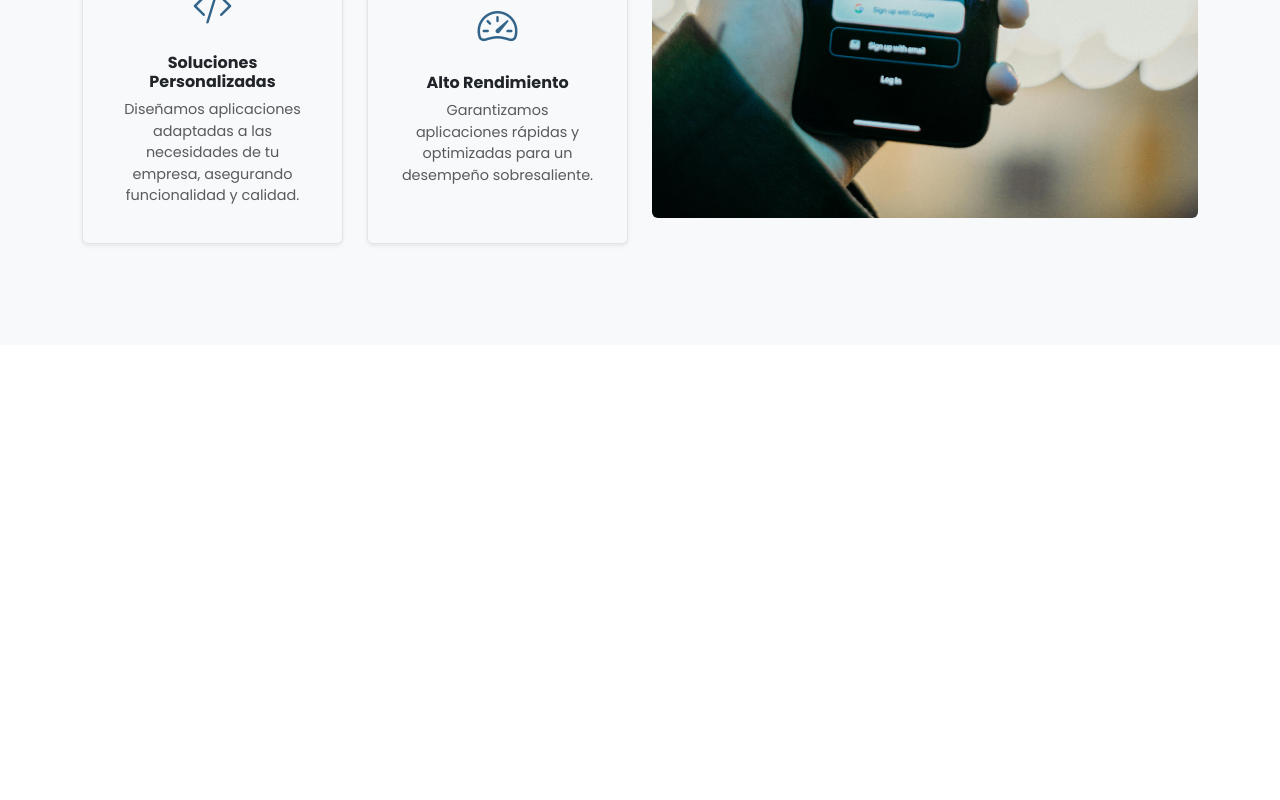
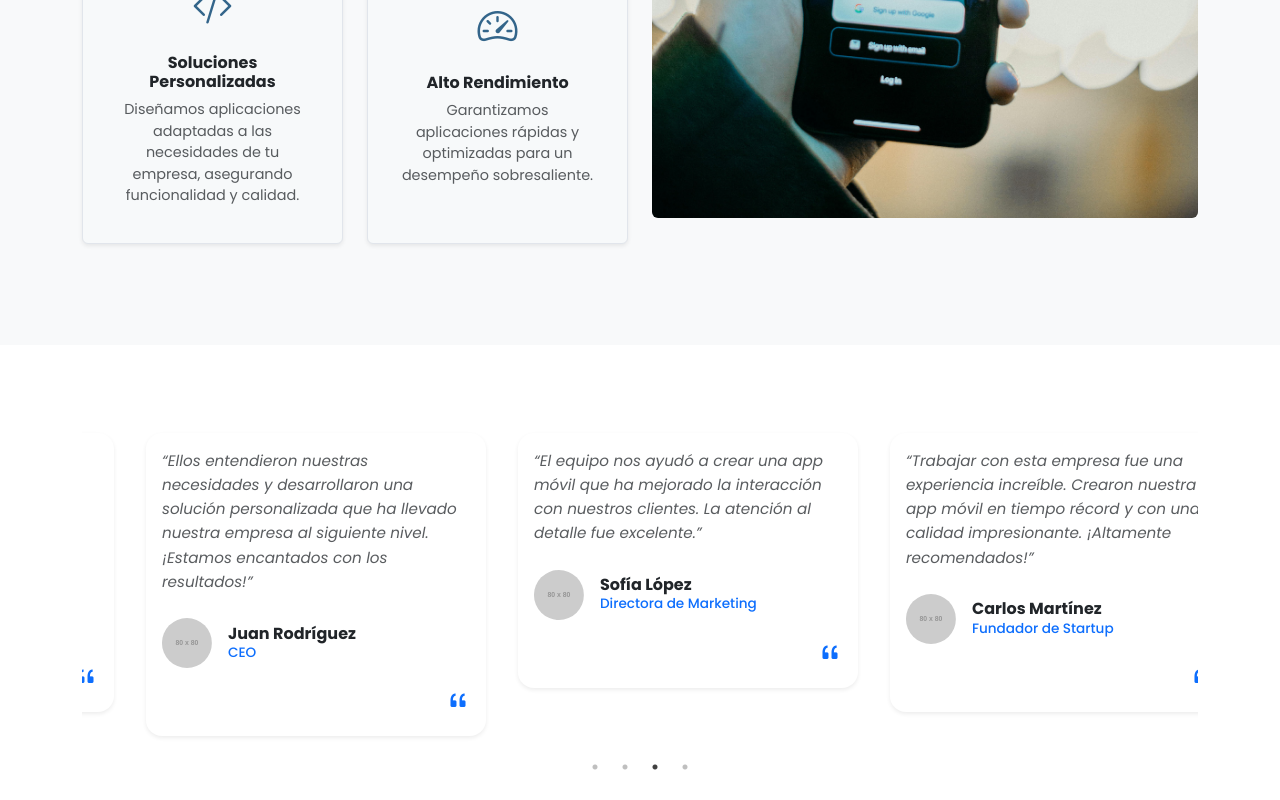
Before and after one commit to axxving/app-jsdevs-axv, a React (Vite) app: page / in a window 1280 px wide. Shown: the part 3763-4563 px from the top of the page. Before the commit the page ends 4132 px from the top, so only its background shows below. Built offline with nearby package versions, Linux system fonts and the light colour scheme.

Commit message:
fix: testimonials

```diff
--- a/src/components/page/Page.jsx
+++ b/src/components/page/Page.jsx
@@ -35,8 +35,8 @@ export const Page = () => {
             <Services />
             <Technologies />
             <Reasons />
-            {/* <Testimonials />
-            <CallToAction />
+            <Testimonials />
+            {/* <CallToAction />
             <CaseStudies />
             <Process />
             <FAQSection />
--- a/src/components/page/testimonials/Testimonials.jsx
+++ b/src/components/page/testimonials/Testimonials.jsx
@@ -11,7 +11,7 @@ export const Testimonials = () => {
         slidesToShow: 3, // Cantidad de testimonios visibles
         slidesToScroll: 1, // Desplazarse uno por uno
         autoplay: true, // Activar autoplay
-        autoplaySpeed: 3000, // Tiempo entre cada desplazamiento automático (3 segundos)
+        autoplaySpeed: 3000, // Tiempo entre desplazamientos automáticos
         responsive: [
             {
                 breakpoint: 768,
@@ -56,7 +56,7 @@ export const Testimonials = () => {
     ];
 
     return (
-        <section className="py-5 bg-light">
+        <section className="py-5">
             <div className="container">
                 <Slider {...settings}>
                     {testimonials.map((testimonial, index) => (
@@ -64,12 +64,18 @@ export const Testimonials = () => {
                             <div
                                 className="card border-0 shadow-sm h-100"
                                 style={{
-                                    border: '1px solid #007bff',
-                                    borderRadius: '8px',
+                                    borderRadius: '16px',
+                                    backgroundColor: '#ffffff',
                                 }}
                             >
                                 <div className="card-body d-flex flex-column">
-                                    <p className="text-muted fst-italic mb-4">
+                                    <p
+                                        className="text-muted fst-italic mb-4"
+                                        style={{
+                                            fontSize: '0.95rem',
+                                            lineHeight: '1.6',
+                                        }}
+                                    >
                                         {testimonial.quote}
                                     </p>
                                     <div className="d-flex align-items-center mt-auto">
@@ -80,18 +86,31 @@ export const Testimonials = () => {
                                             style={{
                                                 width: '50px',
                                                 height: '50px',
+                                                objectFit: 'cover',
                                             }}
                                         />
                                         <div>
-                                            <h6 className="mb-0 fw-bold">
+                                            <h6
+                                                className="mb-0 fw-bold"
+                                                style={{ fontSize: '1rem' }}
+                                            >
                                                 {testimonial.name}
                                             </h6>
-                                            <p className="mb-0 text-primary">
+                                            <p
+                                                className="mb-0 text-primary"
+                                                style={{
+                                                    fontSize: '0.85rem',
+                                                    fontWeight: '500',
+                                                }}
+                                            >
                                                 {testimonial.role}
                                             </p>
                                         </div>
                                     </div>
-                                    <div className="mt-3 text-end text-primary">
+                                    <div
+                                        className="mt-3 text-end text-primary"
+                                        style={{ fontSize: '1.5rem' }}
+                                    >
                                         <i className="bi bi-quote"></i>
                                     </div>
                                 </div>
```
